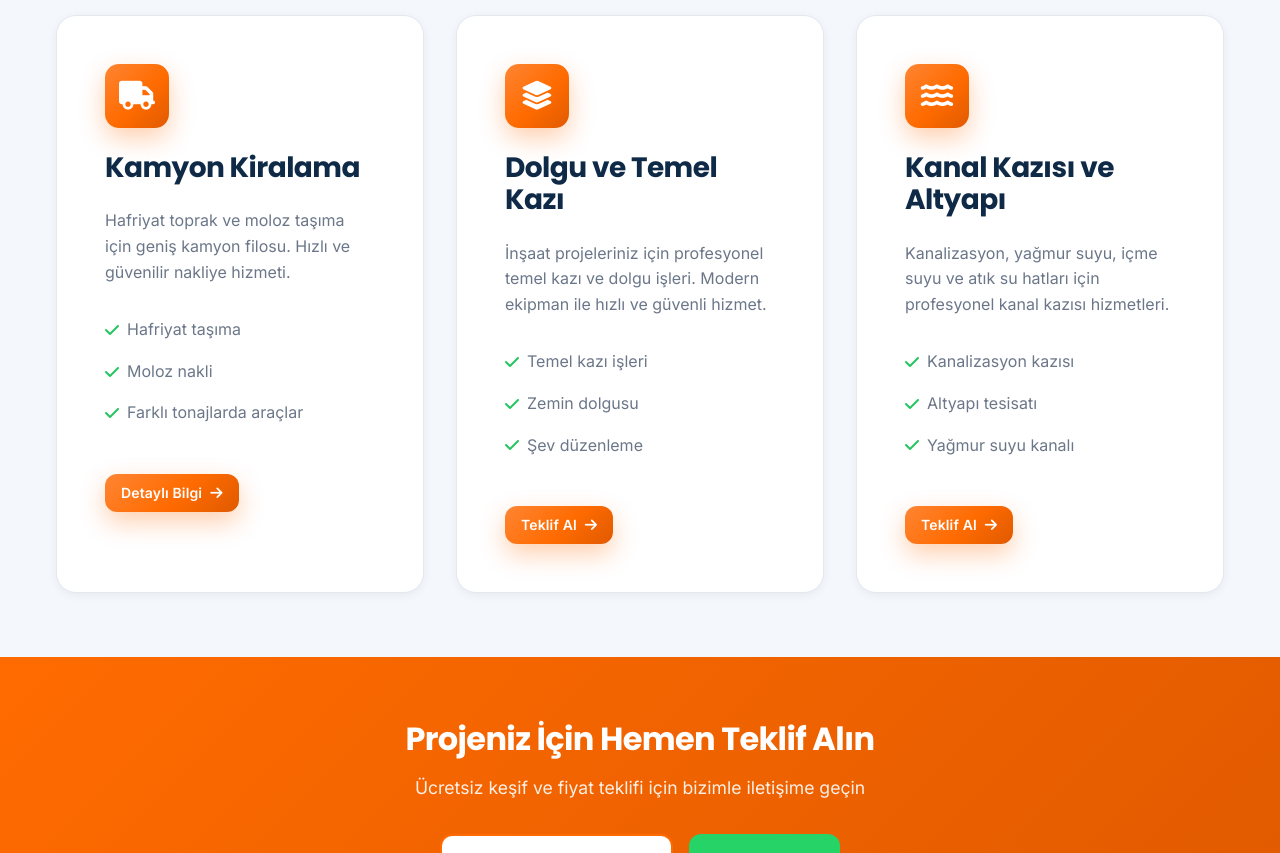
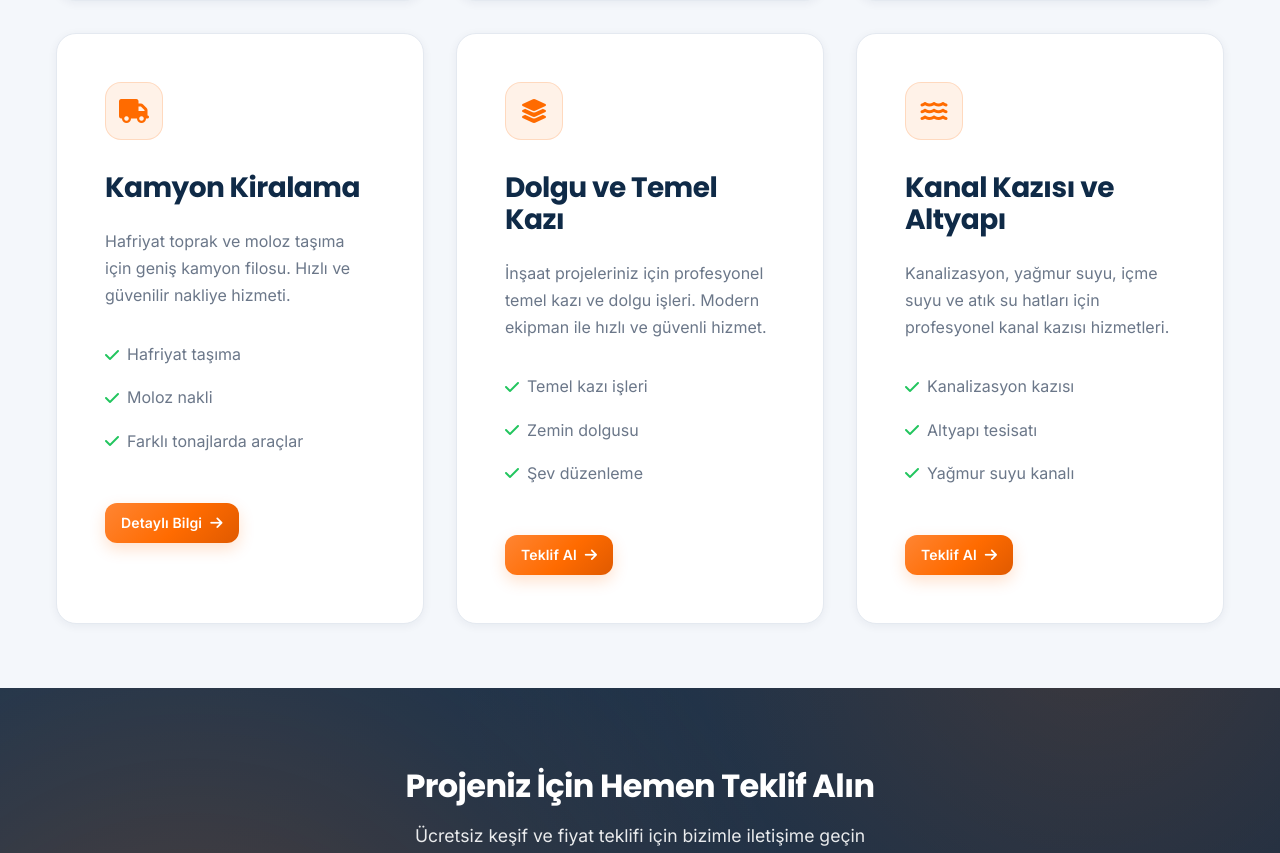
Before and after one commit to 2samet00/aa, a website: page hizmetler.html in a window 1280 px wide. Shown: the part 1537-2390 px from the top of the page. Drawn offline with Linux system fonts and the light colour scheme.

Commit message:
Estetik rafinasyon: yumuşak gölgeler, ferah tipografi, zarif CTA bandı
- Turuncu gölge/halesi yumuşatıldı, buton hover'ları sakinleştirildi
- Hizmet ikonları: ağır degrade blok yerine yumuşak tonlu, hover'da degradeye geçiş
- Bölüm boşlukları 6rem'e çıkarıldı, gövde satır aralığı ve font düzleme iyileştirildi
- 6 sayfadaki satır içi turuncu bant tek .cta-band sınıfına taşındı (lacivert + sıcak ışıma)

Co-Authored-By: Claude Opus 4.8 <noreply@anthropic.com>

```diff
--- a/hizmetler.html
+++ b/hizmetler.html
@@ -212,7 +212,7 @@
     </section>
 
     <!-- CTA -->
-    <section style="background: linear-gradient(135deg, var(--primary-color), var(--primary-dark)); padding: 4rem 0; text-align: center; color: var(--white);">
+    <section class="cta-band">
         <div class="container">
             <h2 style="font-size: 2rem; margin-bottom: 1rem; color: var(--white);">Projeniz İçin Hemen Teklif Alın</h2>
             <p style="font-size: 1.1rem; margin-bottom: 2rem; color: rgba(255,255,255,0.9);">
--- a/style.css
+++ b/style.css
@@ -53,7 +53,7 @@
     --shadow-md: 0 8px 24px rgba(15, 42, 71, 0.10);
     --shadow-lg: 0 18px 40px rgba(15, 42, 71, 0.14);
     --shadow-xl: 0 28px 60px rgba(15, 42, 71, 0.20);
-    --shadow-primary: 0 10px 26px rgba(255, 107, 0, 0.32);
+    --shadow-primary: 0 6px 16px rgba(255, 107, 0, 0.20);
 
     /* Transitions */
     --transition-fast: 0.2s ease;
@@ -87,7 +87,10 @@ html {
 body {
     font-family: var(--font-body);
     color: var(--text-dark);
-    line-height: 1.6;
+    line-height: 1.7;
+    -webkit-font-smoothing: antialiased;
+    -moz-osx-font-smoothing: grayscale;
+    text-rendering: optimizeLegibility;
     overflow-x: hidden;
     background-color: var(--white);
     transition: background-color var(--transition-normal);
@@ -140,12 +143,12 @@ img {
 
 /* ===== Section Styles ===== */
 section {
-    padding: var(--spacing-xxl) 0;
+    padding: 6rem 0;
 }
 
 .section-header {
     text-align: center;
-    margin-bottom: var(--spacing-xl);
+    margin-bottom: 3.5rem;
 }
 
 .section-badge {
@@ -180,9 +183,10 @@ section {
 }
 
 .section-desc {
-    font-size: 1.125rem;
+    font-size: 1.08rem;
+    line-height: 1.8;
     color: var(--text-gray);
-    max-width: 700px;
+    max-width: 660px;
     margin: 0 auto;
 }
 
@@ -352,8 +356,8 @@ section {
 }
 
 .btn-primary:hover {
-    transform: translateY(-3px);
-    box-shadow: 0 16px 34px rgba(255, 107, 0, 0.42);
+    transform: translateY(-2px);
+    box-shadow: 0 12px 26px rgba(255, 107, 0, 0.30);
 }
 
 .btn-secondary {
@@ -589,9 +593,9 @@ section {
 }
 
 .service-card:hover {
-    transform: translateY(-8px);
-    box-shadow: var(--shadow-lg);
-    border-color: rgba(255, 107, 0, 0.35);
+    transform: translateY(-6px);
+    box-shadow: var(--shadow-md);
+    border-color: rgba(255, 107, 0, 0.28);
 }
 
 .service-card:hover::before {
@@ -599,17 +603,25 @@ section {
 }
 
 .service-icon {
-    width: 64px;
-    height: 64px;
+    width: 58px;
+    height: 58px;
+    background: rgba(255, 107, 0, 0.09);
+    border: 1px solid rgba(255, 107, 0, 0.18);
+    border-radius: 16px;
+    display: flex;
+    align-items: center;
+    justify-content: center;
+    font-size: 1.5rem;
+    color: var(--primary-color);
+    margin-bottom: var(--spacing-lg);
+    transition: all var(--transition-normal);
+}
+
+.service-card:hover .service-icon {
     background: var(--grad-primary);
-    border-radius: var(--radius-md);
-    display: flex;
-    align-items: center;
-    justify-content: center;
-    font-size: 1.8rem;
-    color: var(--white);
-    margin-bottom: var(--spacing-md);
-    box-shadow: var(--shadow-primary);
+    border-color: transparent;
+    color: var(--white);
+    transform: translateY(-2px);
 }
 
 .service-card h3 {
@@ -1334,6 +1346,35 @@ section {
     margin-top: var(--spacing-sm);
 }
 
+/* ===== CTA Band ===== */
+.cta-band {
+    position: relative;
+    overflow: hidden;
+    background: var(--grad-navy);
+    padding: 5rem 0;
+    text-align: center;
+    color: var(--white);
+}
+
+.cta-band::before {
+    content: '';
+    position: absolute;
+    inset: 0;
+    background:
+        radial-gradient(circle at 15% 120%, rgba(255, 107, 0, 0.28) 0%, transparent 55%),
+        radial-gradient(circle at 85% -20%, rgba(255, 107, 0, 0.18) 0%, transparent 55%);
+    pointer-events: none;
+}
+
+.cta-band .container {
+    position: relative;
+    z-index: 1;
+}
+
+.cta-band h2 {
+    color: var(--white);
+}
+
 /* ===== Footer ===== */
 .footer {
     background: var(--grad-navy);
```
Also changed, not shown: beko-loder-kiralama.html (+1 -1 lines), ekskavotor-kiralama.html (+1 -1 lines), hakkimizda.html (+1 -1 lines), kamyon-kiralama.html (+1 -1 lines), mini-kepce-kiralama.html (+1 -1 lines).
